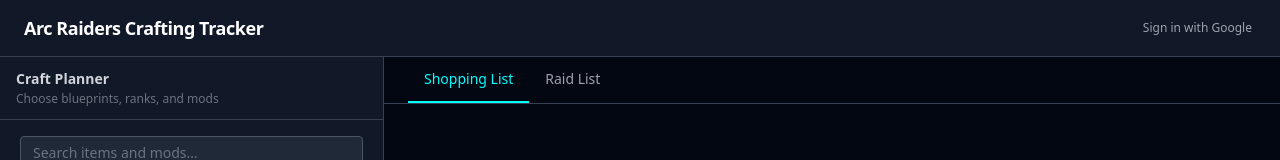
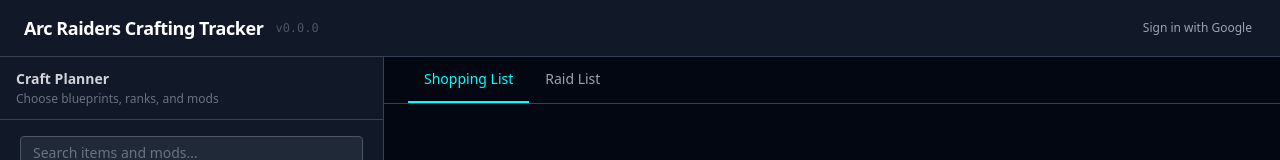
Before and after one commit to zlittell/arc_crafting_tracker, a React (Vite) app: page / in a window 1280 px wide. Shown: the top 160 px of the page. Built offline with nearby package versions, Linux system fonts and the light colour scheme; no server answers.

Commit message:
Adding version display and auto scripting

```diff
--- a/src/components/layout/Header.tsx
+++ b/src/components/layout/Header.tsx
@@ -9,6 +9,7 @@
         <h1 className="text-lg font-bold text-white tracking-tight">
           Arc Raiders Crafting Tracker
         </h1>
+        <span className="text-xs text-gray-600 font-mono">v{__APP_VERSION__}</span>
       </div>
 
       {isAvailable && !loading && (
--- /dev/null
+++ b/src/vite-env.d.ts
@@ -0,0 +1,3 @@
+/// <reference types="vite/client" />
+
+declare const __APP_VERSION__: string;
--- a/vite.config.ts
+++ b/vite.config.ts
@@ -1,8 +1,12 @@
 import { defineConfig } from 'vite'
 import react from '@vitejs/plugin-react'
+import pkg from './package.json'
 
 // https://vite.dev/config/
 export default defineConfig({
   plugins: [react()],
   base: './',
+  define: {
+    __APP_VERSION__: JSON.stringify(pkg.version),
+  },
 })
```
Also changed, not shown: 1 other file (tests, documents, lock files or other folders).
